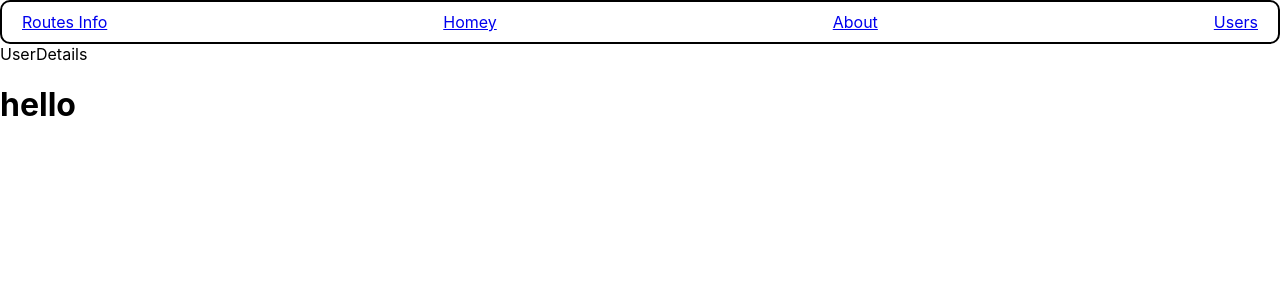
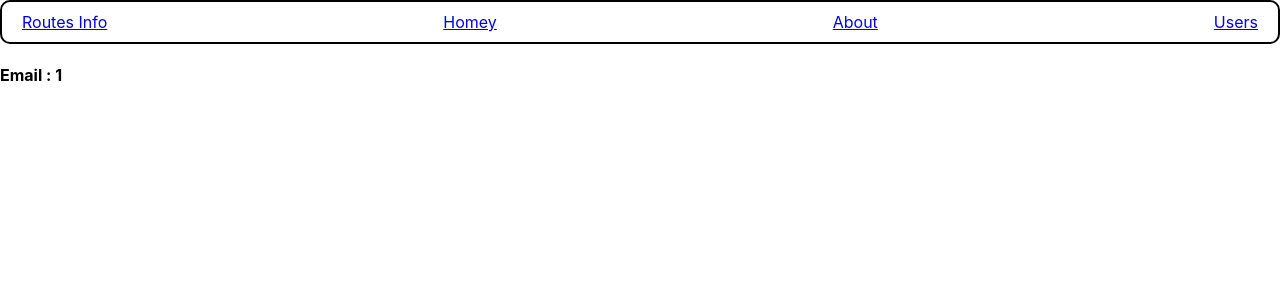
Before and after one commit to ronak-d/Practise, a React (Create React App) app in the folder learning/: page /UsersList/1/1 in a window 1280 px wide. Shown: the top 300 px of the page. Built offline with nearby package versions, Linux system fonts and the light colour scheme.

Commit message:
UseParam hook learned

```diff
--- a/learning/src/Components/Routers/UserDetails.jsx
+++ b/learning/src/Components/Routers/UserDetails.jsx
@@ -2,11 +2,15 @@ import React from 'react'
 import { useParams } from 'react-router-dom';
 
 const UserDetails = () => {
-  const {mail} = useParams();
+  const {mail,first_name} = useParams();
+
+  // this hook is taking prop value automatically from link tag in mapping function of userlist
+  //
+
   return (
     <>
-    <div>UserDetails</div>
-    <h1>hello</h1>
+    <h1>{first_name}</h1>
+    <h4>Email : {mail}</h4>
     </>
   )
 }
```
